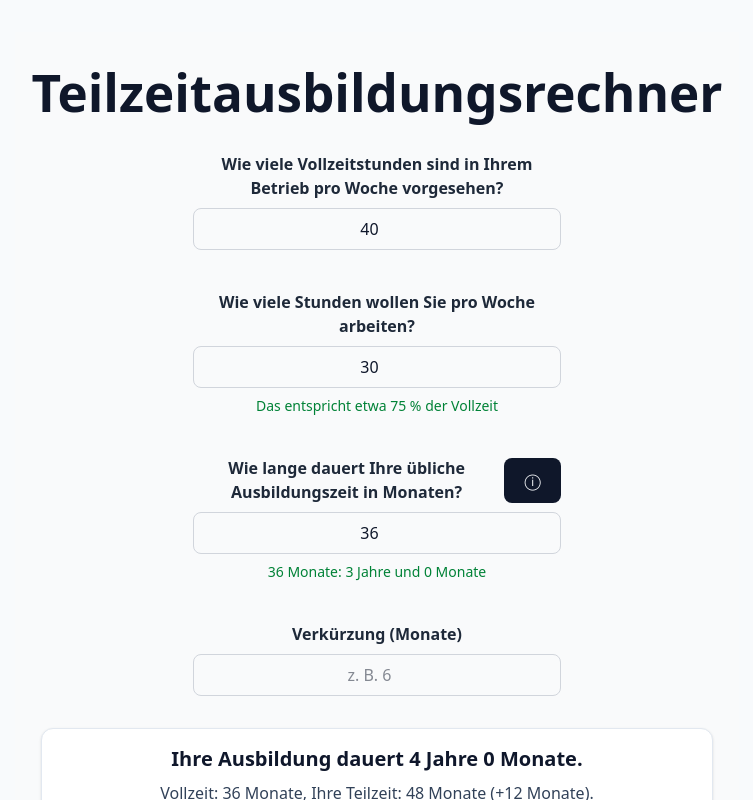
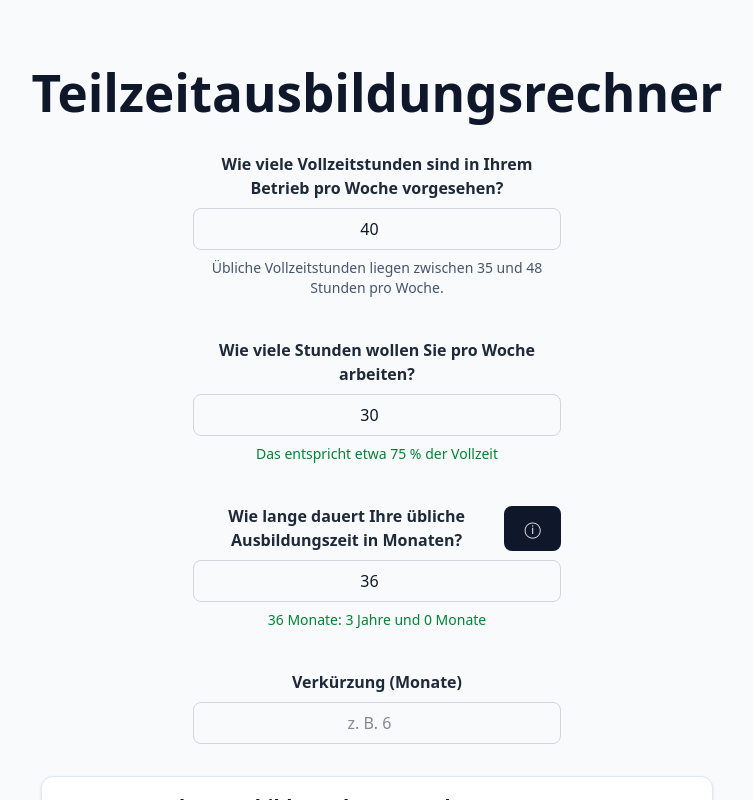
Before and after one commit to HadiDoBronxs/Teilzeitausbildungsrechner, a React (Vite) app: page / in a window 1280 px wide. Shown: the top 800 px of the page, without its empty margins (263-1016 px from the left). Built offline with nearby package versions, Linux system fonts and the light colour scheme.

Commit message:
Text bei Vollzeitstunden als Barrierefreiheit

```diff
--- a/src/components/FulltimeHoursInput.jsx
+++ b/src/components/FulltimeHoursInput.jsx
@@ -3,6 +3,7 @@ import { useTranslation } from "react-i18next";
 
 export const FULLTIME_INPUT_NAME = "fulltime-hours-input";
 export const FULLTIME_ERROR_ID = `${FULLTIME_INPUT_NAME}-error`;
+export const FULLTIME_HELP_ID = `${FULLTIME_INPUT_NAME}-help`;
 export const FULLTIME_MIN = 35;
 export const FULLTIME_MAX = 48;
 
@@ -21,6 +22,11 @@ export default function FulltimeHoursInput({ onValueChange }) {
       onValueChange(hours);
     }
   }, [hours, onValueChange]);
+
+  const describedBy = [FULLTIME_HELP_ID];
+  if (!isValid) {
+    describedBy.push(FULLTIME_ERROR_ID);
+  }
 
   return (
     <div className="flex flex-col gap-2 w-full max-w-sm mx-auto p-2">
@@ -43,11 +49,15 @@ export default function FulltimeHoursInput({ onValueChange }) {
         value={hours}
         onChange={(e) => setHours(e.target.value)}
         aria-invalid={!isValid}
-        aria-describedby={FULLTIME_ERROR_ID}
+        aria-describedby={describedBy.join(" ")}
         className={`border rounded-lg p-2 text-center focus:outline-none focus:ring-2 focus:ring-blue-500 ${
           !isValid ? "border-red-500" : "border-gray-300"
         }`}
       />
+
+      <p id={FULLTIME_HELP_ID} className="text-sm text-slate-600">
+        Übliche Vollzeitstunden liegen zwischen {FULLTIME_MIN} und {FULLTIME_MAX} Stunden pro Woche.
+      </p>
 
       {!isValid && (
         <p
```
